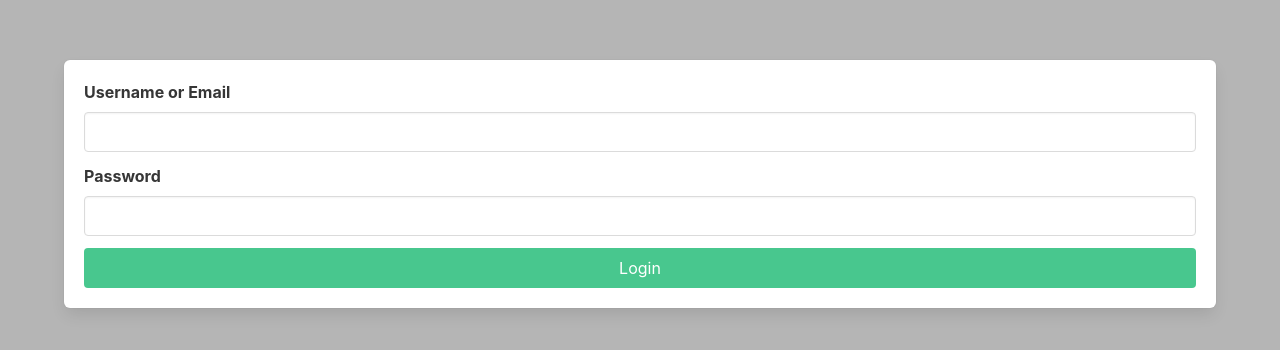
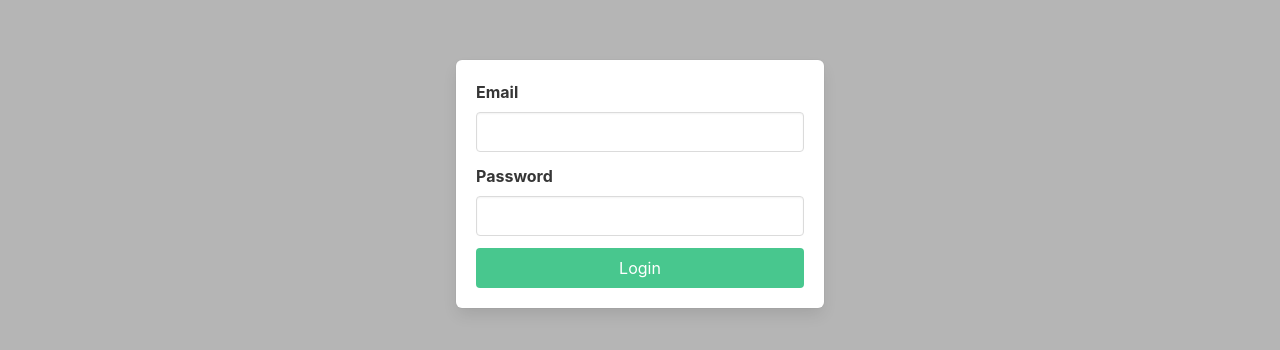
Before and after one commit to hanafiabdilah/auth-jwt, a React (Create React App) app in the folder frontend/: page / in a window 1280 px wide. Shown: the part 216-566 px from the top of the page. Built offline with nearby package versions, Linux system fonts and the light colour scheme.

Commit message:
CREATE: register

```diff
--- a/frontend/src/App.js
+++ b/frontend/src/App.js
@@ -1,4 +1,4 @@
-import Login from './components/Login'
+import Login from './components/auth/Login'
 
 function App() {
   return (
--- a/frontend/src/components/Login.js
+++ /dev/null
@@ -1,37 +0,0 @@
-import React from 'react'
-
-const Login = () => {
-  return (
-    <section className="hero has-background-grey-light is-fullheight is-fullwidth">
-      <div className="hero-body">
-        <div className="container">
-          <div className="columns is-centered">
-            <div className="column is-4-dekstop">
-              <form className="box">
-                <div className="field">
-                  <label className="label">Username or Email</label>
-                  <div className="controls">
-                    <input type="text" className="input" />
-                  </div>
-                </div>
-                <div className="field">
-                  <label className="label">Password</label>
-                  <div className="controls">
-                    <input type="password" className="input" />
-                  </div>
-                </div>
-                <div className="field">
-                  <button className="button is-success is-fullwidth">
-                    Login
-                  </button>
-                </div>
-              </form>
-            </div>
-          </div>
-        </div>
-      </div>
-    </section>
-  )
-}
-
-export default Login
--- /dev/null
+++ b/frontend/src/components/auth/Layout.js
@@ -0,0 +1,17 @@
+import React from 'react'
+
+const Layout = (props) => {
+  return (
+    <section className="hero has-background-grey-light is-fullheight is-fullwidth">
+      <div className="hero-body">
+        <div className="container">
+          <div className="columns is-centered">
+            <div className="column is-4">{props.form}</div>
+          </div>
+        </div>
+      </div>
+    </section>
+  )
+}
+
+export default Layout
--- /dev/null
+++ b/frontend/src/components/auth/Login.js
@@ -0,0 +1,30 @@
+import React from 'react'
+import Layout from './Layout'
+
+const Login = () => {
+  return (
+    <Layout
+      form={
+        <form className="box">
+          <div className="field">
+            <label className="label">Email</label>
+            <div className="controls">
+              <input type="text" className="input" />
+            </div>
+          </div>
+          <div className="field">
+            <label className="label">Password</label>
+            <div className="controls">
+              <input type="password" className="input" />
+            </div>
+          </div>
+          <div className="field">
+            <button className="button is-success is-fullwidth">Login</button>
+          </div>
+        </form>
+      }
+    />
+  )
+}
+
+export default Login
```
Also changed, not shown: frontend/src/components/auth/Register.js (added, +42 -0 lines).
